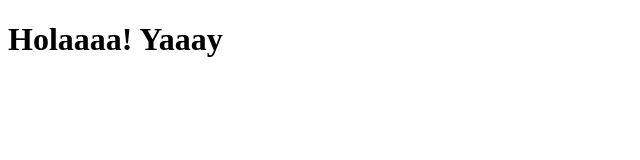
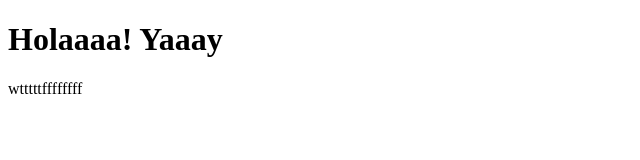
Before and after one commit to SohaibSabri/First, a plain HTML site: page index.html in a window 1280 px wide. Shown: the whole page, without its empty margins (0-640 px from the left). Drawn offline with Linux system fonts and the light colour scheme.

Commit message:
Addition

```diff
--- a/index.html
+++ b/index.html
@@ -8,5 +8,6 @@
 <body>
 
     <h1>Holaaaa! Yaaay</h1>
+    <p>wtttttffffffff</p>
 </body>
 </html>
```
